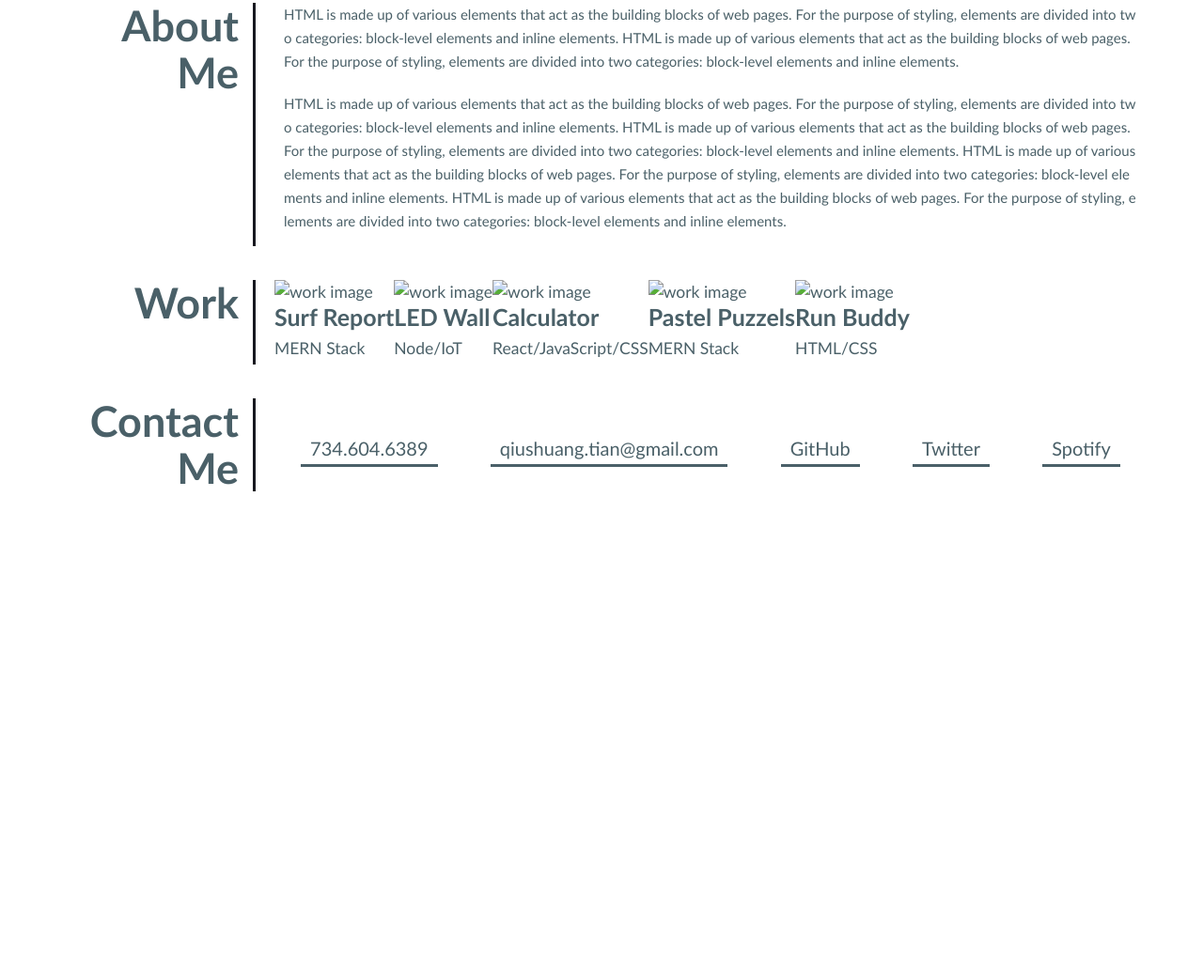
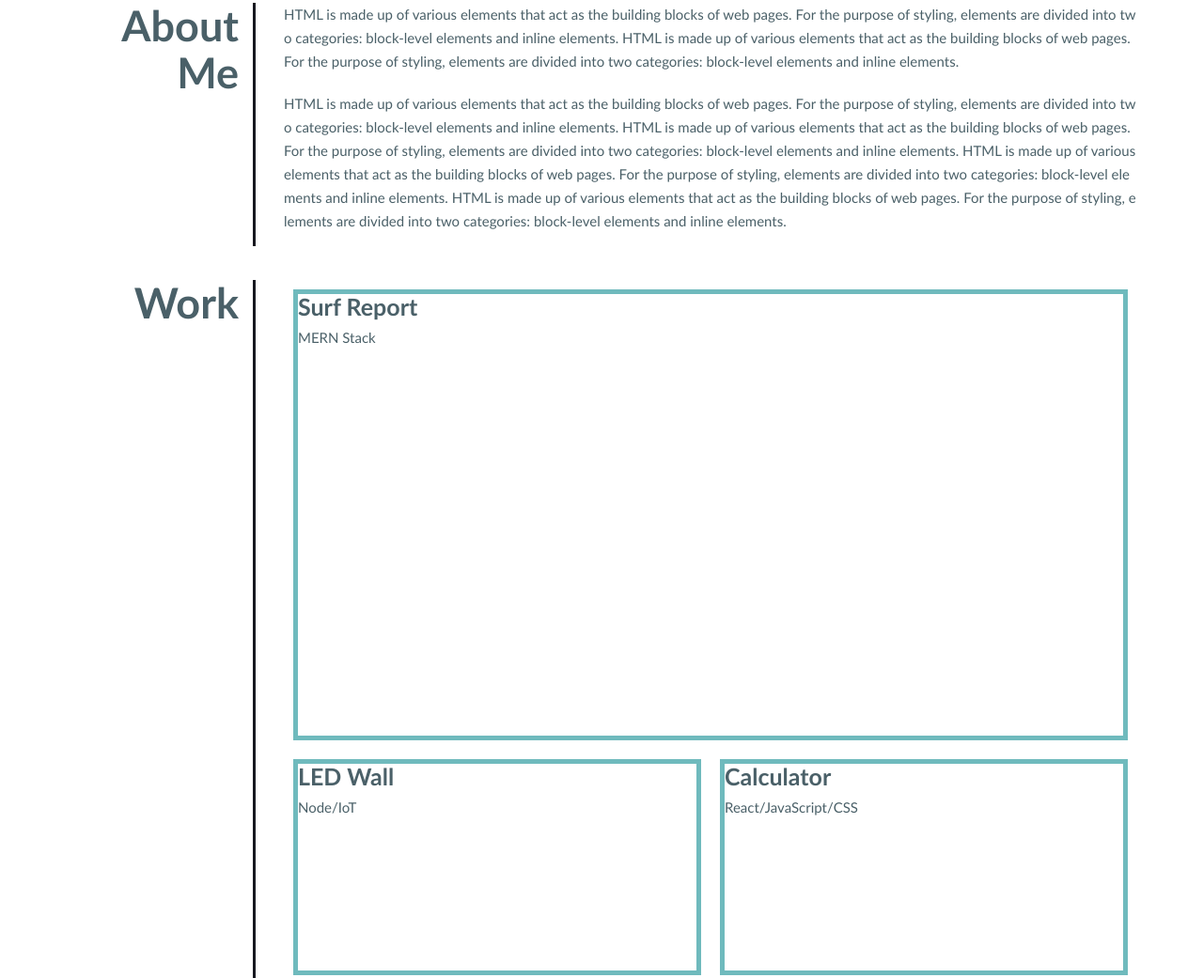
Before and after one commit to qtian13/myPortfolio, a plain HTML site: page index.html in a window 1280 px wide. Shown: the part 256-1297 px from the top of the page at 94% size. Before the commit the page ends 800 px from the top, so only its background shows below. Drawn offline with Linux system fonts and the light colour scheme.

Commit message:
finish all the block structure

```diff
--- a/assets/css/style.css
+++ b/assets/css/style.css
@@ -139,7 +139,7 @@ section {
 
 h3 {
     flex: 1;
-    max-width: 70%;
+    max-width: 1%;
     font-size: 4.5rem;
     margin-right: 20px;
     padding: 0 15px;
@@ -160,6 +160,30 @@ h3 {
     white-space: normal;
 }
 
+.project-display {
+    display: flex;
+    flex-wrap: wrap;
+}
+
+#project1 {
+    height: 500px;
+    width: 100%;
+}
+
+.project {
+    height: 250px;
+    width: 50%;
+    padding: 10px;
+}
+
+.display-background {
+    height: 100%;
+    border: 5px solid var(--light-tuiquoise);
+}
+
+
+
+/* last block */
 .nav-link {
     margin: auto;
     flex:1;
--- a/index.html
+++ b/index.html
@@ -38,7 +38,6 @@
         <section class="block">
             <div class="block-title">
                 <h3 class="block-title">About Me</h3>
-
             </div>
             <div class="block-descr">
                 <p>
@@ -57,40 +56,38 @@
             <div class="block-title">
                 <h3 class="block-title">Work</h3>
             </div>
-            <div id="work1">
-                <img src="#" alt="work image">
-                <div>
+            <div class="block-descr project-display">
+                <figure class="project" id="project1">
+                    <div class="display-background">
                         <h4>Surf Report</h4>
                         <p>MERN Stack</p>
                     </div>
-            </div>
-            <div id="work2">
-                <img src="#" alt="work image">
-                <div>
+                </figure>
+                <figure class="project" id="project2">
+                    <div class="display-background">
                         <h4>LED Wall</h4>
                         <p>Node/IoT</p>
                     </div>
-            </div>
-            <div id="work3">
-                <img src="#" alt="work image">
-                <div>
+
+                </figure>
+                <figure class="project" id="project3">
+                    <div class="display-background">
                         <h4>Calculator</h4>
                         <p>React/JavaScript/CSS</p>
                     </div>
-            </div>
-            <div id="work4">
-                <img src="#" alt="work image">
-                <div>
+                </figure>
+                <figure class="project" id="project4">
+                    <div class="display-background">
                         <h4>Pastel Puzzels</h4>
                         <p>MERN Stack</p>
                     </div>
-            </div>
-            <div id="work5">
-                <img src="#" alt="work image">
-                <div>
+                </figure>
+                <figure class="project" id="project5">
+                    <div class="display-background">
                         <h4>Run Buddy</h4>
                         <p>HTML/CSS</p>
                     </div>
+                </figure>
             </div>
         </section>
         <section class="block">
```
Lines whose indentation alone changed are shown as unchanged.
